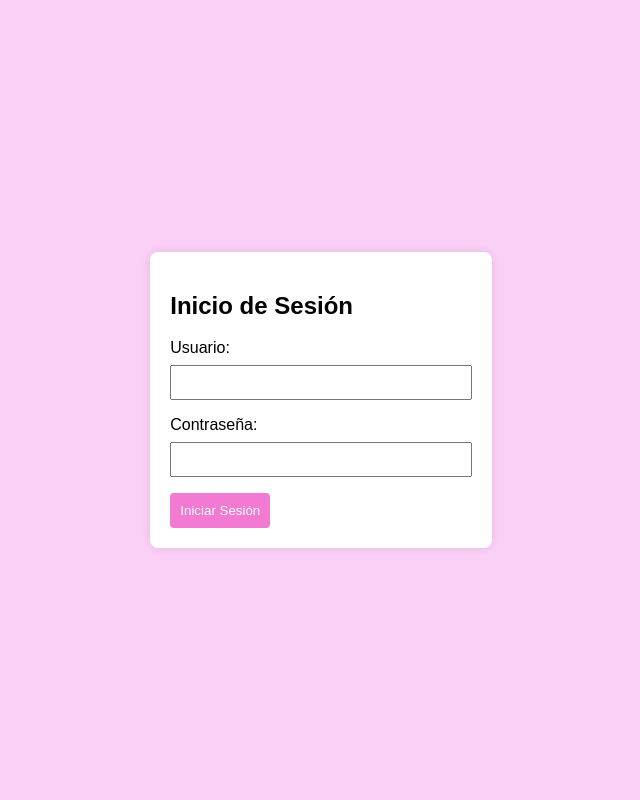
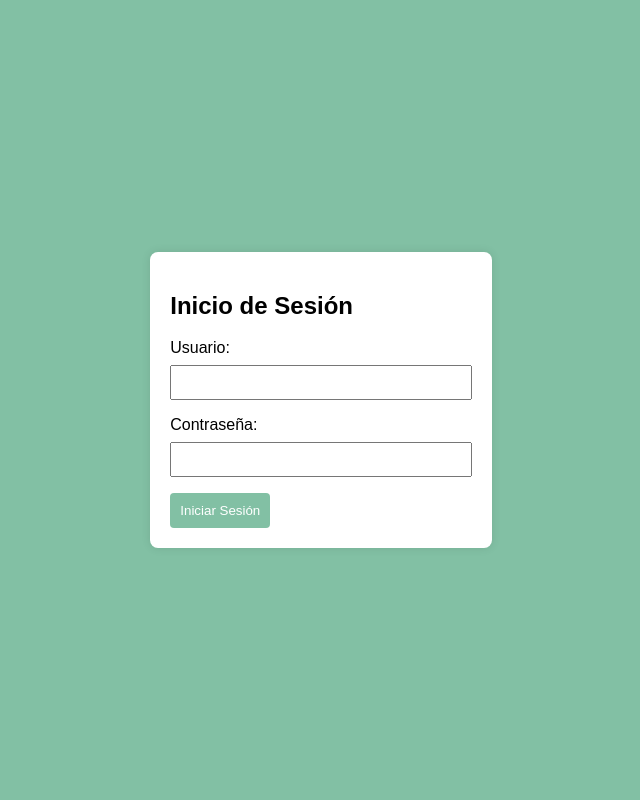
Before and after one commit to IsabelaOB/Mrfeast, a Django app: page /login/ in a window 1280 px wide. Shown: the whole page, without its empty margins (319-959 px from the left). Run offline with Django 5.2, Linux system fonts and the light colour scheme.

Commit message:
loguearse

```diff
--- a/food/templates/login.html
+++ b/food/templates/login.html
@@ -9,7 +9,7 @@
     <style>
         body {
             font-family: Arial, sans-serif;
-            background-color: #fad0f7;
+            background-color: #82C0A4;
             margin: 0;
             padding: 0;
             display: flex;
@@ -38,7 +38,7 @@
         }
 
         button {
-            background-color: #f37ad2;
+            background-color: #82C0A4;
             color: #fff;
             padding: 10px;
             border: none;
@@ -47,7 +47,7 @@
         }
 
         button:hover {
-            background-color: #a0459d;
+            background-color: #000000;
         }
     </style>
 </head>
@@ -64,6 +64,7 @@
     <button type="submit">Iniciar Sesión</button>
 </form>
 
+
 </body>
 </html>
 </form>
```
